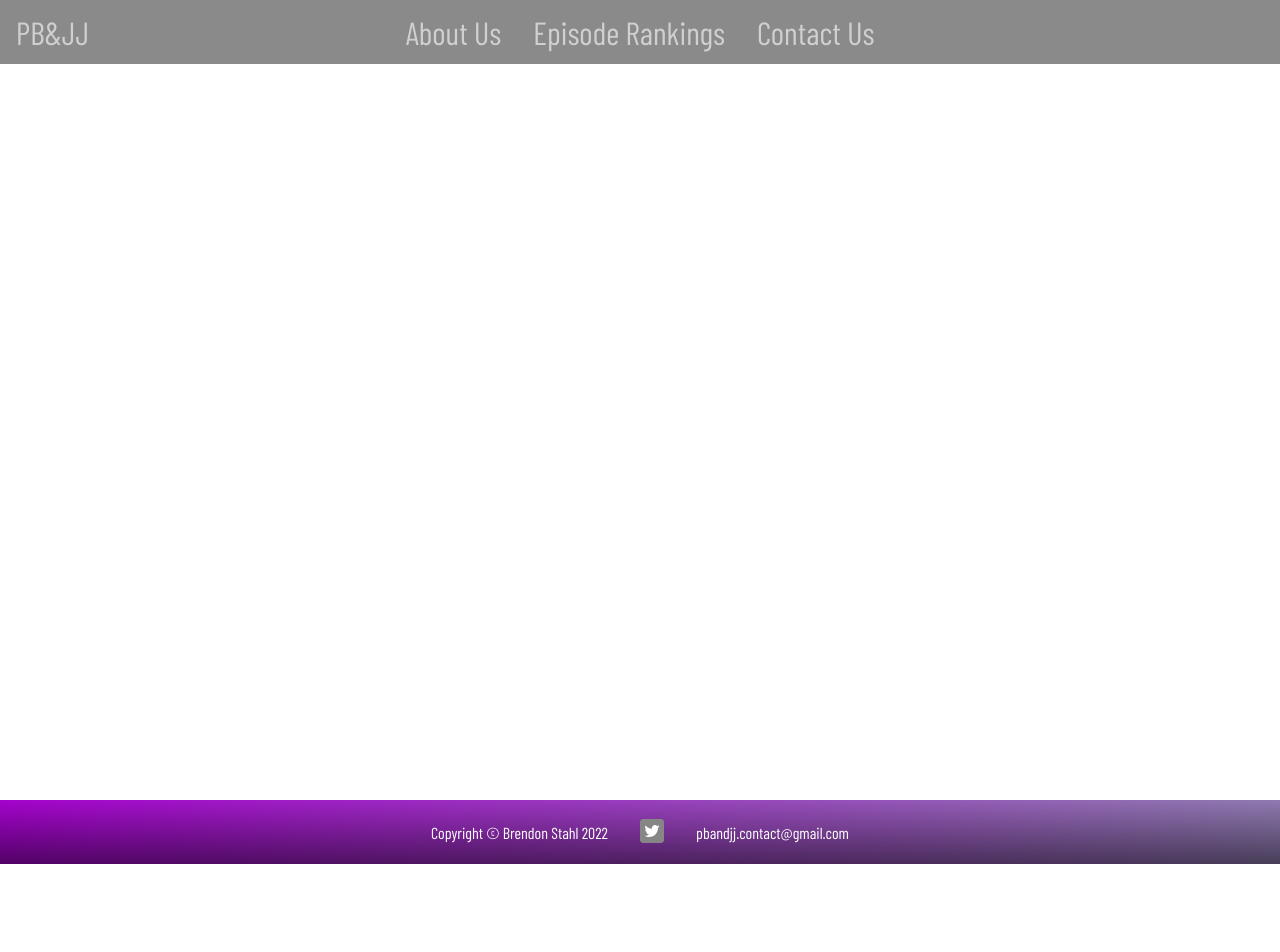
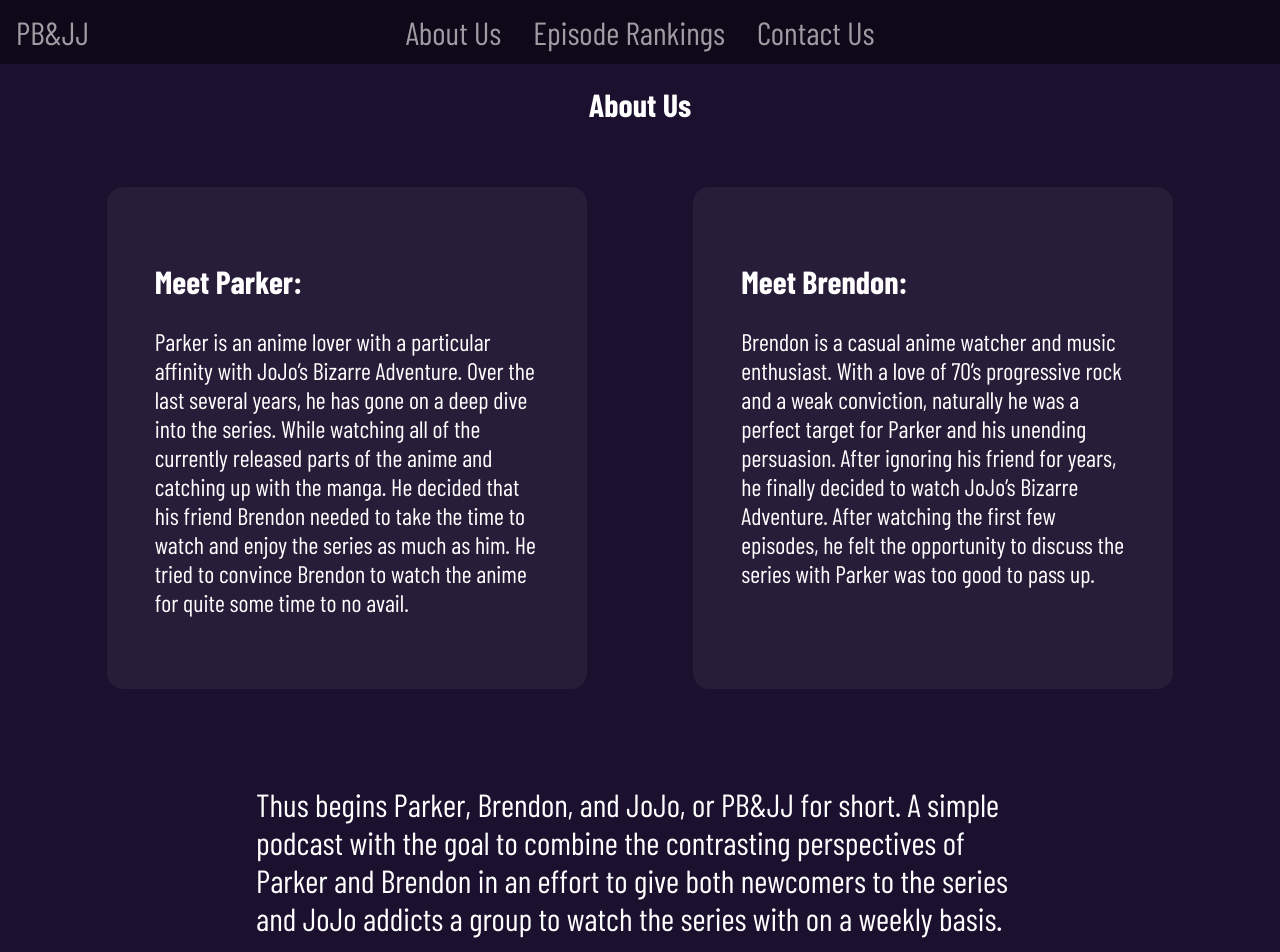
Before and after one commit to brendonstahl97/test-4299, a React (Create React App) app in the folder pb-and-jj/: page /about in a window 1280 px wide. Shown: the top 952 px of the page. Before the commit the page ends 864 px from the top, so only its background shows below. Built offline with nearby package versions, Linux system fonts and the light colour scheme; a web font is replaced by a local one.

Commit message:
Added about us page

```diff
--- a/pb-and-jj/src/App.js
+++ b/pb-and-jj/src/App.js
@@ -3,6 +3,7 @@
 import Landing from './pages/landing/landing';
 import EpisodeRankings from './pages/Episode-Rankings/Episode-Rankings';
 import ContactUs from './pages/Contact-Us/Contact-Us';
+import AboutUs from './pages/About-Us/AboutUs';
 import Sidebar from './components/Sidebar/Sidebar';
 import Footer from './components/Footer/Footer';
 import './App.scss'
@@ -16,6 +17,7 @@
           <Route path='/' element={<Landing />} />
           <Route path='/ranked-lists' element={<EpisodeRankings />} />
           <Route path='/contact' element={<ContactUs />} />
+          <Route path='/about' element={<AboutUs />} />
         </Routes>
       </main>
       <footer>
--- a/pb-and-jj/src/App.scss
+++ b/pb-and-jj/src/App.scss
@@ -4,6 +4,7 @@
     font-size: 16px;
     scroll-behavior: smooth;
     overflow-y: scroll;
+    overflow-x: hidden;
 }
 
 body {
--- a/pb-and-jj/src/components/RankedList/RankedList.scss
+++ b/pb-and-jj/src/components/RankedList/RankedList.scss
@@ -4,7 +4,7 @@
     border-radius: 1rem;
     text-align: center;
     width: 60vw;
-    background-color: rgba(255, 255, 255, 0.055);
+    background-color: shared.$background-white;
     margin-bottom: 2rem;
     cursor: pointer;
 
--- a/pb-and-jj/src/components/Social-Link/Social-link.js
+++ b/pb-and-jj/src/components/Social-Link/Social-link.js
@@ -11,7 +11,7 @@
     };
 
     return (
-        <a target='__blank' href={props.rss ? '' : props.link} className={(open ? 'open' : '') + ' socialLink'} onMouseEnter={() => { setOpen(true) }} onMouseLeave={() => { setOpen(false) }} onClick={props.rss ? (e) => handleClick(e, props.link) : ''}>
+        <a target='__blank' href={props.rss ? '' : props.link} className={(open ? 'open' : '') + ' socialLink'} onMouseEnter={() => { setOpen(true) }} onMouseLeave={() => { setOpen(false) }} onClick={props.rss ? (e) => handleClick(e, props.link) : () => {}}>
             <div className='data'>
                 <img src={props.img} alt={props.label}></img>
                 <p>{props.label}</p>
--- /dev/null
+++ b/pb-and-jj/src/pages/About-Us/AboutUs.js
@@ -0,0 +1,27 @@
+import React from 'react';
+import './AboutUs.scss';
+
+function AboutUs(props) {
+    return (
+        <div className='about-us'>
+            <h1 className='appear-up-0'>About Us</h1>
+            <div className='PandB'>
+                <div className='Parker appear-up-1'>
+                    <h2>Meet Parker:</h2>
+                    <p>Parker is an anime lover with a particular affinity with JoJo’s Bizarre Adventure. Over the last several years, he has gone on a deep dive into the series. While watching all of the currently released parts of the anime and catching up with the manga. He decided that his friend Brendon needed to take the time to watch and enjoy the series as much as him. He tried to convince Brendon to watch the anime for quite some time to no avail.</p>
+                </div>
+
+                <div className='Brendon appear-up-2'>
+                    <h2>Meet Brendon:</h2>
+                    <p>Brendon is a casual anime watcher and music enthusiast. With a love of 70’s progressive rock and a weak conviction, naturally he was a perfect target for Parker and his unending persuasion. After ignoring his friend for years, he finally decided to watch JoJo’s Bizarre Adventure. After watching the first few episodes, he felt the opportunity to discuss the series with Parker was too good to pass up.</p>
+                </div>
+            </div>
+            <div className='jj appear-up-3'>
+                <p>Thus begins Parker, Brendon, and JoJo, or PB&JJ for short. A simple podcast with the goal to combine the contrasting perspectives of Parker and Brendon in an effort to give both newcomers to the series and JoJo addicts a group to watch the series with on a weekly basis.</p>
+                <p>...Also the dimensional rift stuff.</p>
+            </div>
+        </div>
+    )
+};
+
+export default AboutUs;
--- /dev/null
+++ b/pb-and-jj/src/pages/About-Us/AboutUs.scss
@@ -0,0 +1,66 @@
+@use '../../styles/shared.scss';
+
+.about-us {
+    min-height: 100vh;
+    width: 100%;
+    background-color: shared.$background-purple;
+    padding-top: 4rem;
+    padding-bottom: 4rem;
+    color: white;
+    overflow: hidden;
+
+    h1 {
+        text-align: center;
+    }
+
+    .PandB {
+        overflow: hidden;
+        position: relative;
+        display: flex;
+        justify-content: space-evenly;
+        margin-top: 4rem;
+
+        .Parker, .Brendon {
+            padding: 3rem;
+            max-width: 30vw;
+            border-radius: 1rem;
+            background-color: shared.$background-white;
+            h2 {
+                font-size: 2rem;
+            }
+            p {
+                font-size: 1.5rem;
+            }
+        }
+    }
+
+    .jj {
+        margin-top: 4rem;
+        display: flex;
+        flex-direction: column;
+        max-width: 60%;
+        margin-right: auto;
+        margin-left: auto;
+        overflow: hidden;
+        p {
+            font-size: 2rem;
+        }
+    }
+}
+
+@media only screen and (max-width: 650px) {
+    .about-us {
+        .PandB {
+            flex-direction: column;
+            align-items: center;
+            .Parker, .Brendon {
+                padding: 1rem;
+                max-width: 90%;
+            }
+
+            .Parker {
+                margin-bottom: 2rem;
+            }
+        }
+    }
+}
--- a/pb-and-jj/src/styles/shared.scss
+++ b/pb-and-jj/src/styles/shared.scss
@@ -8,6 +8,7 @@
 $jojo-pink: rgb(205, 4, 255);
 $background-purple: #1b102e;
 $nav-black: rgba(0, 0, 0, 0.459);
+$background-white: rgba(255, 255, 255, 0.055);
 
 /* SCSS Gradient */
 $gradient-top: linear-gradient(0deg, #6f2dbdff, #a663ccff, #b298dcff, #b8d0ebff, #b9faf8ff);
```
